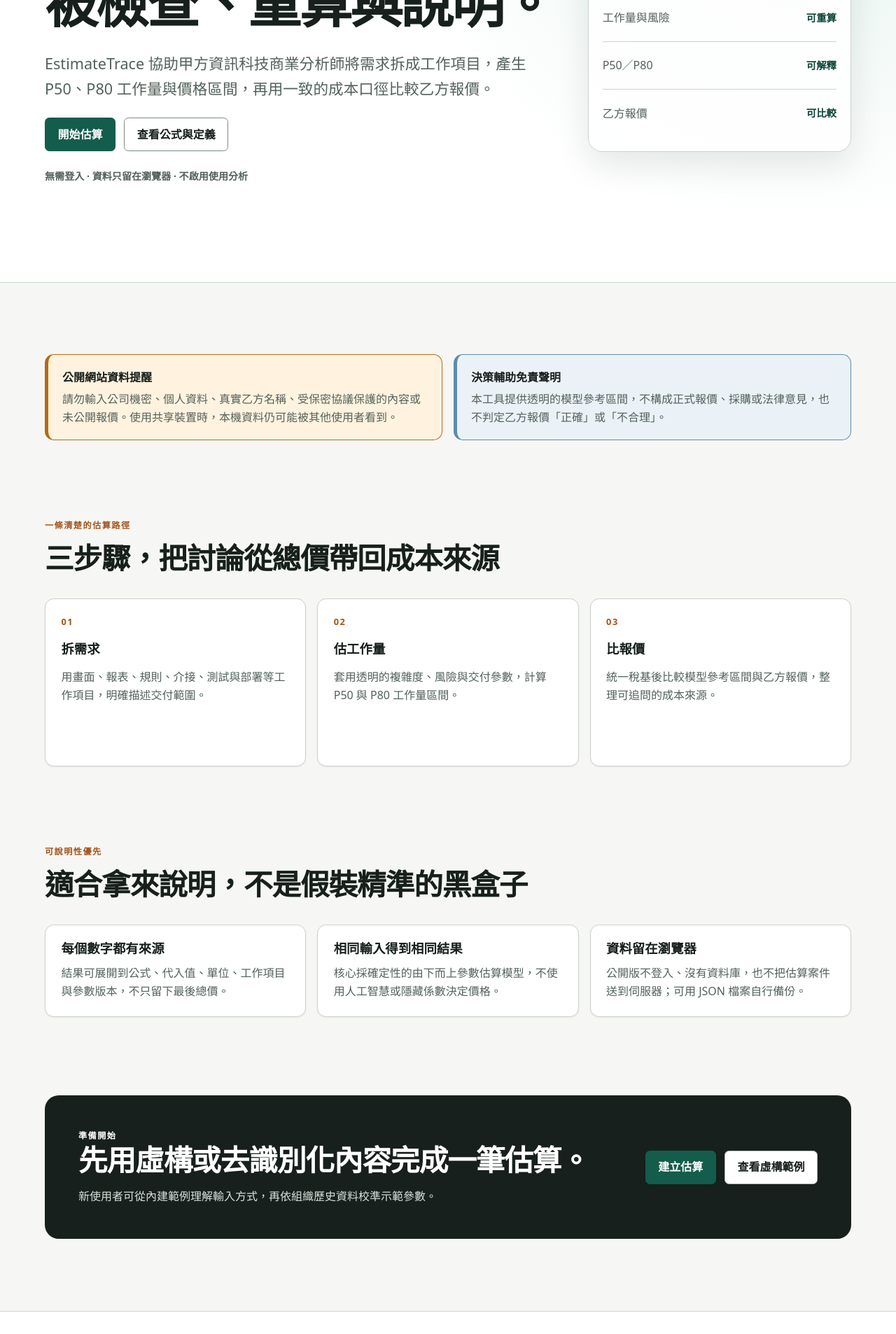
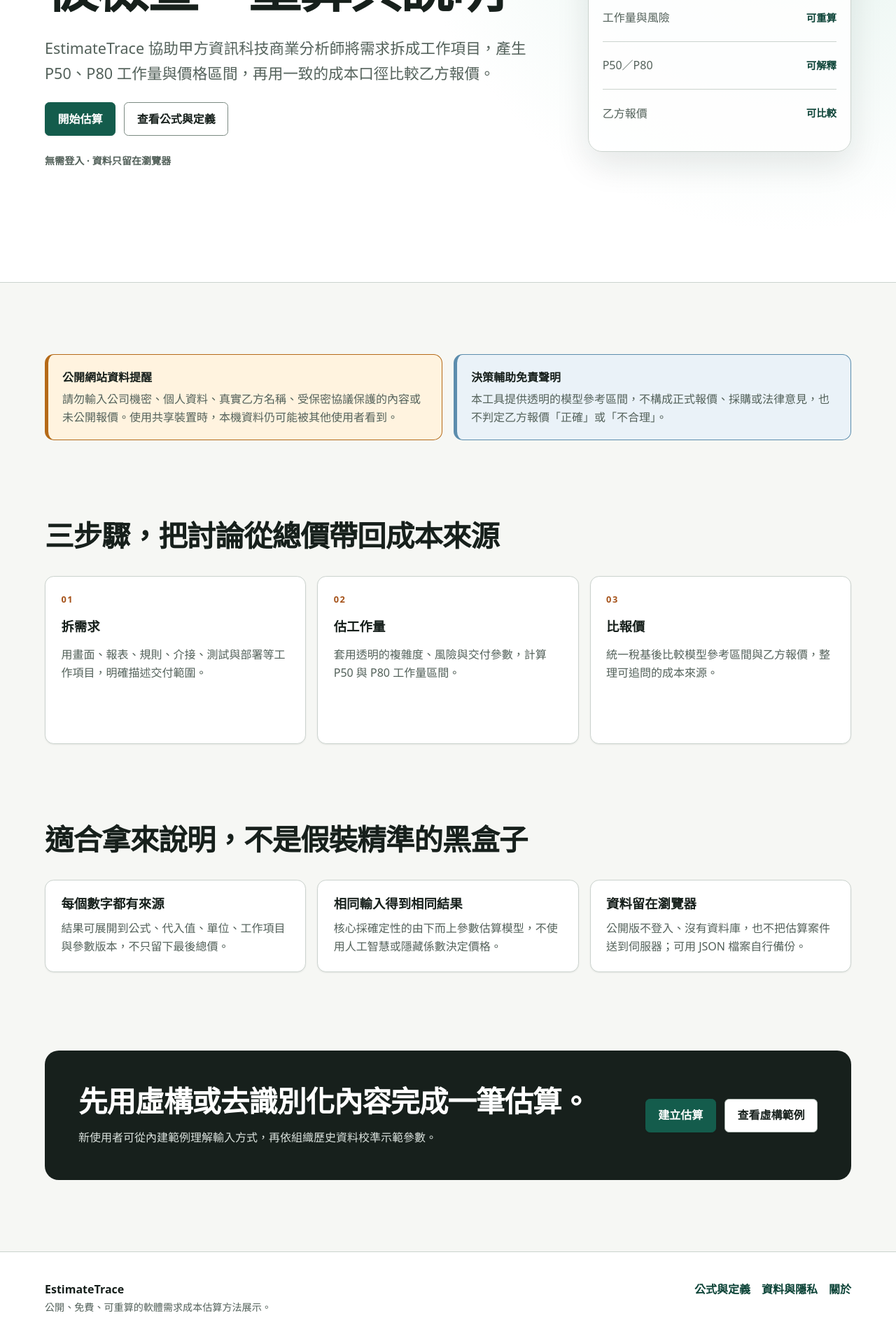
Before and after one commit to Mephisto-000/EstimateTrace, a Next.js app: page / in a window 1280 px wide. Shown: the part 390-2296 px from the top of the page at 70% size. Built offline with nearby package versions, Linux system fonts and the light colour scheme; no server answers.

Commit message:
fix(copy): 移除首頁指定輔助文案

```diff
--- a/package.json
+++ b/package.json
@@ -1,6 +1,6 @@
 {
   "name": "estimate-trace",
-  "version": "0.1.5",
+  "version": "0.1.6",
   "private": true,
   "description": "提供可追溯的軟體需求成本估算與乙方報價分析。",
   "license": "MIT",
--- a/src/app/globals.css
+++ b/src/app/globals.css
@@ -543,12 +543,11 @@
   color: #ffffff;
 }
 
-.closing-panel h2,
-.closing-panel .eyebrow {
+.closing-panel h2 {
   color: #ffffff;
 }
 
-.closing-panel p:not(.eyebrow) {
+.closing-panel p {
   max-width: 42rem;
   margin-top: 0.8rem;
   color: #dbe2de;
@@ -1178,8 +1177,7 @@
   }
 
   .closing-panel h2,
-  .closing-panel p,
-  .closing-panel .eyebrow {
+  .closing-panel p {
     color: #000000 !important;
   }
 
--- a/src/app/page.tsx
+++ b/src/app/page.tsx
@@ -56,7 +56,6 @@
       <section className="hero">
         <div className="hero__inner">
           <div className="hero__copy">
-            <p className="eyebrow">可追溯的軟體估算</p>
             <h1>讓每一筆估算，都能被檢查、重算與說明。</h1>
             <p className="hero__lead">
               EstimateTrace 協助甲方資訊科技商業分析師將需求拆成工作項目，產生
@@ -74,9 +73,7 @@
                 查看公式與定義
               </Link>
             </div>
-            <p className="hero__privacy-note">
-              無需登入 · 資料只留在瀏覽器 · 不啟用使用分析
-            </p>
+            <p className="hero__privacy-note">無需登入 · 資料只留在瀏覽器</p>
           </div>
           <aside className="hero__trace" aria-label="估算軌跡示意">
             <p className="hero__trace-label">估算軌跡</p>
@@ -118,7 +115,6 @@
 
         <section className="content-section" aria-labelledby="workflow-title">
           <div className="section-heading">
-            <p className="eyebrow">一條清楚的估算路徑</p>
             <h2 id="workflow-title">三步驟，把討論從總價帶回成本來源</h2>
           </div>
           <ol className="workflow-grid">
@@ -136,7 +132,6 @@
 
         <section className="content-section" aria-labelledby="principles-title">
           <div className="section-heading">
-            <p className="eyebrow">可說明性優先</p>
             <h2 id="principles-title">適合拿來說明，不是假裝精準的黑盒子</h2>
           </div>
           <div className="card-grid card-grid--three">
@@ -151,7 +146,6 @@
 
         <section className="closing-panel" aria-labelledby="closing-title">
           <div>
-            <p className="eyebrow">準備開始</p>
             <h2 id="closing-title">先用虛構或去識別化內容完成一筆估算。</h2>
             <p>
               新使用者可從內建範例理解輸入方式，再依組織歷史資料校準示範參數。
```
Also changed, not shown: 3 other files (tests, documents, lock files or other folders).
